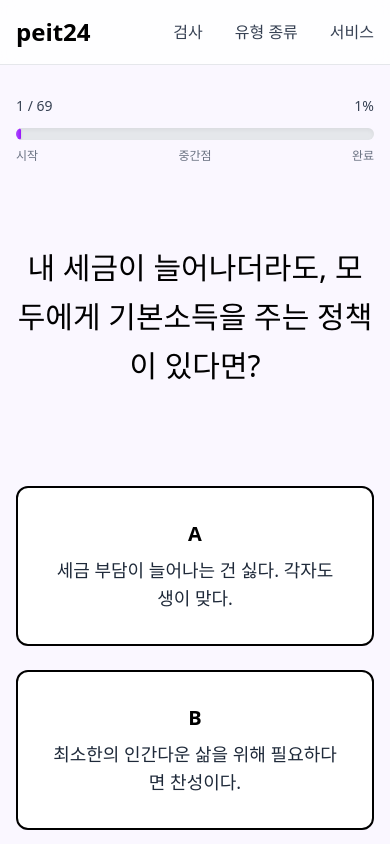
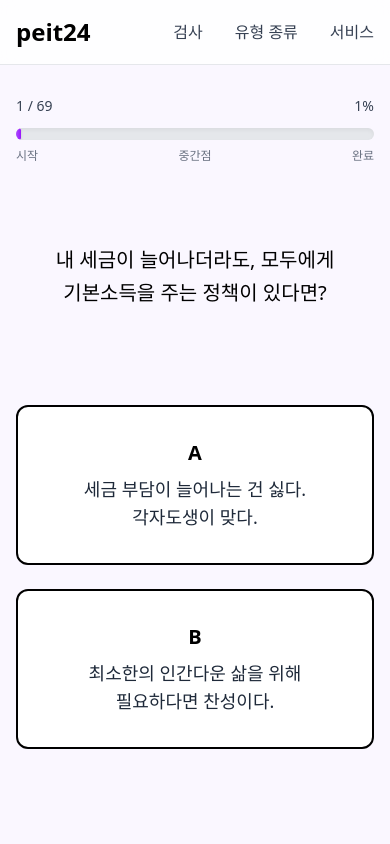
Before and after one commit to sin77812/PEIT, a Next.js app: page /test in a window 390 px wide. Shown: the top 844 px of the page. Built offline with nearby package versions, Linux system fonts and the light colour scheme.

Commit message:
feat(test-ux): improve mobile line breaks for questions and answers using break-keep + text-balance/pretty; adjust heading width and spacing

```diff
--- a/app/globals.css
+++ b/app/globals.css
@@ -12,3 +12,17 @@ body {
   -ms-user-select: none;
   user-select: none;
 }
+
+/* 한국어 가독성 개선 유틸 */
+.break-keep { /* 어절 단위 줄바꿈, 임의 분리 방지 */
+  word-break: keep-all;
+  line-break: strict;
+}
+
+.text-balance { /* 제목 균형 줄바꿈 */
+  text-wrap: balance;
+}
+
+.text-pretty { /* 문장 예쁜 줄바꿈 */
+  text-wrap: pretty;
+}
--- a/components/AnswerButton.tsx
+++ b/components/AnswerButton.tsx
@@ -19,7 +19,7 @@ export default function AnswerButton({ option, text, onClick }: AnswerButtonProp
       <span className="block text-accent font-bold text-xl mb-2">
         {option}
       </span>
-      <span className="text-gray-800">
+      <span className="text-gray-800 break-keep text-pretty leading-7">
         {text}
       </span>
     </button>
--- a/components/QuestionCard.tsx
+++ b/components/QuestionCard.tsx
@@ -7,7 +7,7 @@ interface QuestionCardProps {
 export default function QuestionCard({ question }: QuestionCardProps) {
   return (
     <div className="text-center py-12">
-      <h2 className="text-3xl font-medium leading-relaxed max-w-3xl mx-auto">
+      <h2 className="text-balance break-keep text-xl md:text-3xl font-medium leading-relaxed max-w-[320px] sm:max-w-[520px] mx-auto px-4">
         {question.text}
       </h2>
     </div>
```
